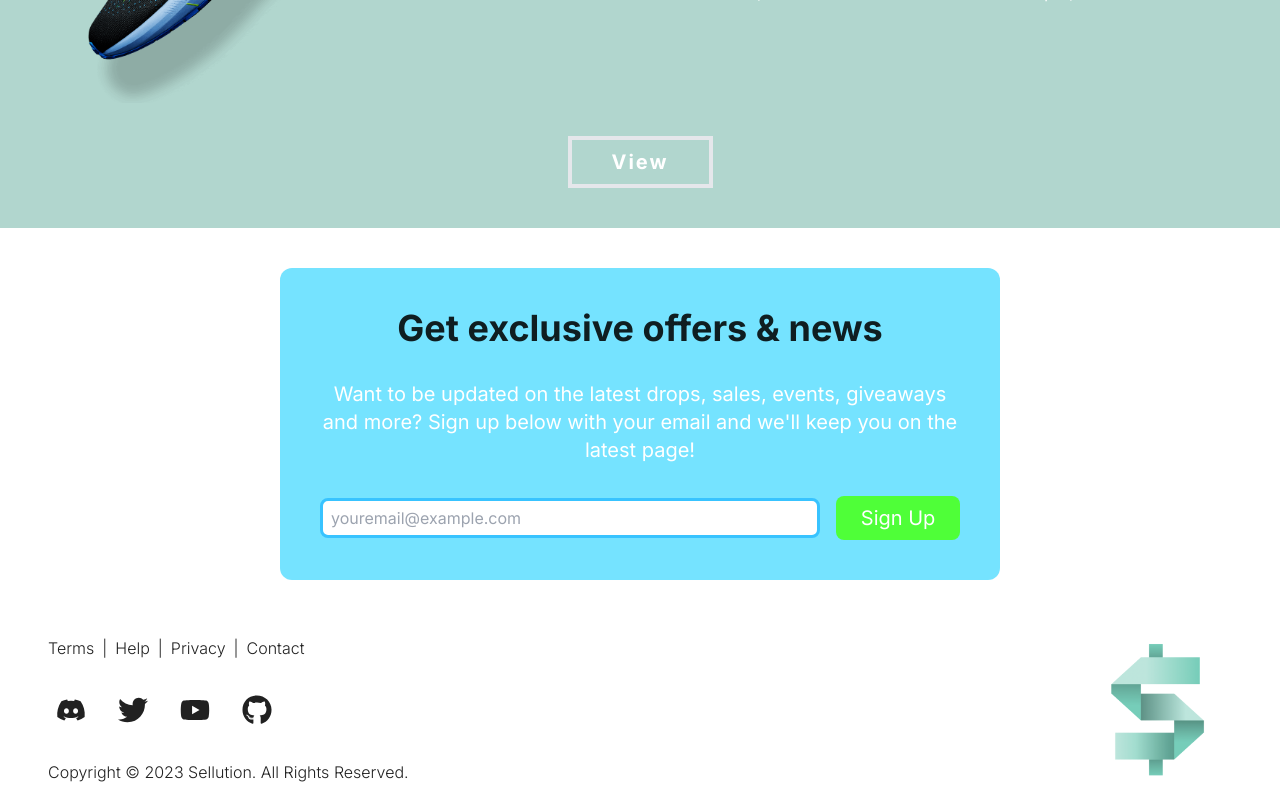
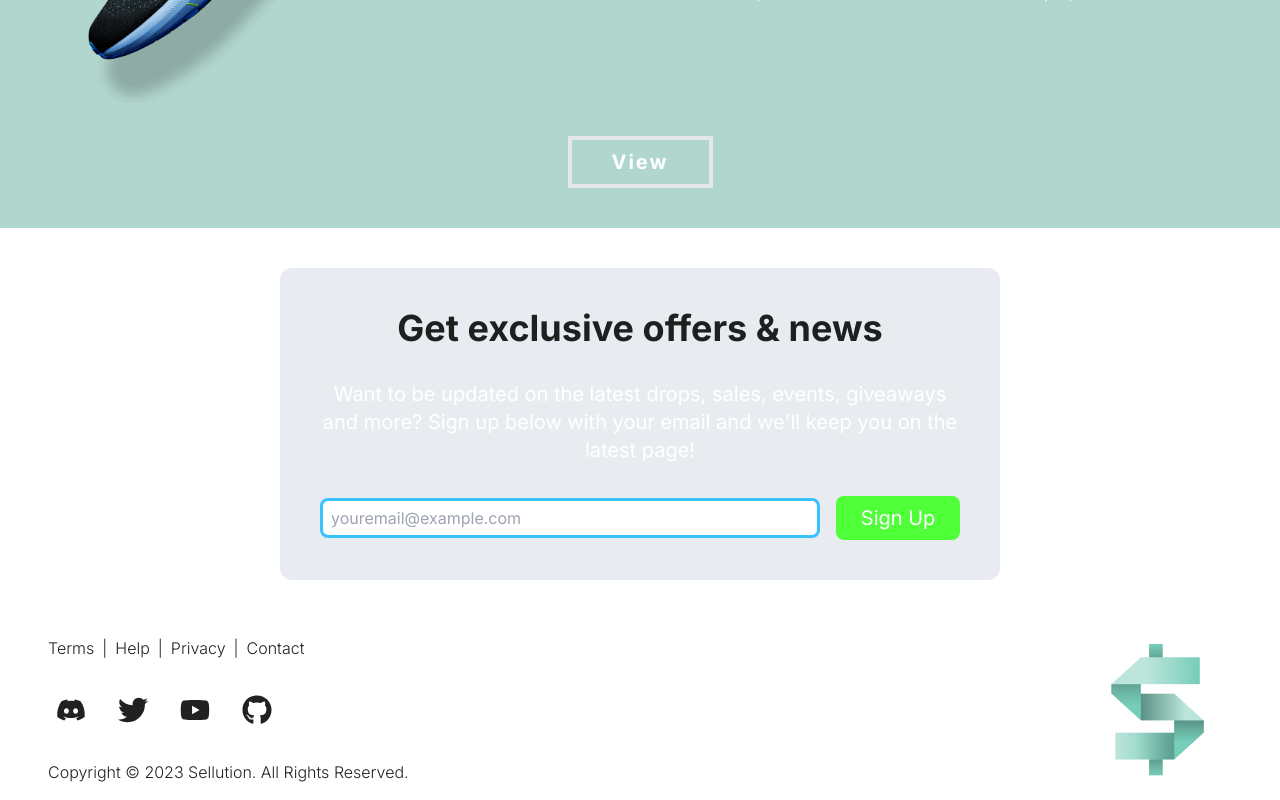
Before and after one commit to c9aw/c9aw.github.io, a React (Vite) app: page / in a window 1280 px wide. Shown: the part 1434-2234 px from the top of the page. Built offline with nearby package versions, Linux system fonts and the light colour scheme; a web font is replaced by a local one.

Commit message:
Update Subscribe.jsx

```diff
--- a/src/components/Home/Subscribe.jsx
+++ b/src/components/Home/Subscribe.jsx
@@ -16,7 +16,7 @@ const Subscribe = () => {
         </div>
       ) : (
         <div className='mx-10 py-10 sm:mx-5 sm:py-5'>
-          <div className='flex flex-col justify-center gap-8 w-3/5 mx-auto bg-[#46daffbe] rounded-xl p-10 sm:p-2 sm:w-full sm:gap-4'>
+          <div className='flex flex-col justify-center gap-8 w-3/5 mx-auto bg-[#e8ecf0ff] rounded-xl p-10 sm:p-2 sm:w-full sm:gap-4'>
             <p className='text-4xl text-center font-bold sm:text-2xl'>
               Get exclusive offers & news
             </p>
```
